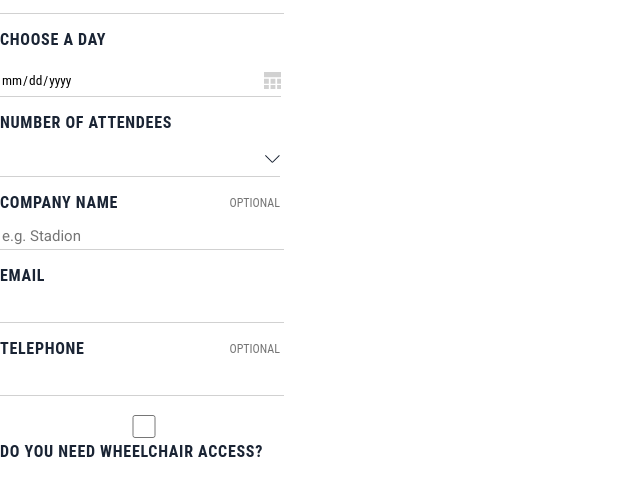
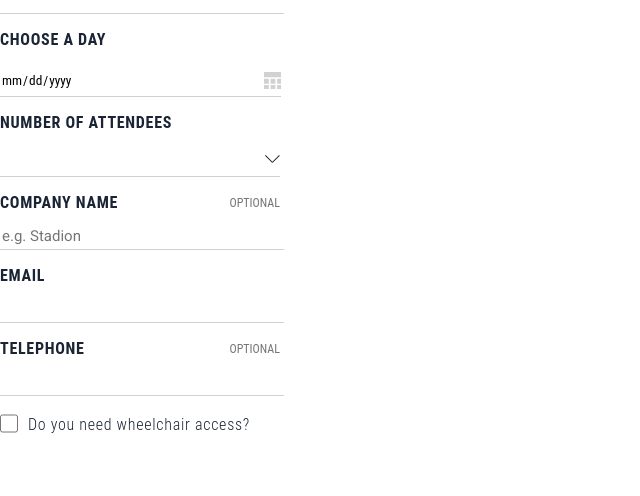
Before and after one commit to puyanwei/event-shop, a React (Create React App) app: page / in a window 1280 px wide. Shown: the part 522-1018 px from the top of the page, without its empty margins (0-640 px from the left). Built offline with nearby package versions, Linux system fonts and the light colour scheme.

Commit message:
Checkbox css

```diff
--- /dev/null
+++ b/src/Components/Checkbox/Checkbox.scss
@@ -0,0 +1,16 @@
+.checkbox-container {
+  display: flex;
+  justify-content: center;
+  input[type="checkbox"] {
+    margin: 0 10px 0 0;
+    width: 20px;
+  }
+  .checkbox-label {
+    height: 23px;
+    font-family: "Roboto Condensed";
+    font-size: 16px;
+    font-weight: 100;
+    text-transform: none;
+    line-height: 25px;
+  }
+}
--- a/src/Components/Checkbox.tsx
+++ b/src/Components/Checkbox/Checkbox.tsx
@@ -1,4 +1,5 @@
 import { ChangeEventHandler } from "react";
+import "./Checkbox.scss";
 
 interface CheckBoxProps {
   name: string;
@@ -14,7 +15,7 @@ const CheckBox = ({
   onChange,
 }: CheckBoxProps) => {
   return (
-    <div className="margin-md">
+    <div className="checkbox-container margin-md">
       <input
         type="checkbox"
         id={name}
@@ -22,7 +23,9 @@ const CheckBox = ({
         required={optional}
         onChange={onChange}
       />
-      <label htmlFor={name}>{label}</label>
+      <label className="checkbox-label" htmlFor={name}>
+        {label}
+      </label>
     </div>
   );
 };
--- a/src/Pages/AttendEvent/AttendEventForm/AttendEventForm.tsx
+++ b/src/Pages/AttendEvent/AttendEventForm/AttendEventForm.tsx
@@ -1,5 +1,5 @@
 import { ChangeEvent, useState } from "react";
-import CheckBox from "Components/Checkbox";
+import CheckBox from "Components/Checkbox/Checkbox";
 import DatePicker from "Components/DatePicker/DatePicker";
 import SelectBox from "Components/SelectBox/SelectBox";
 import TextBox from "Components/TextBox/TextBox";
```
